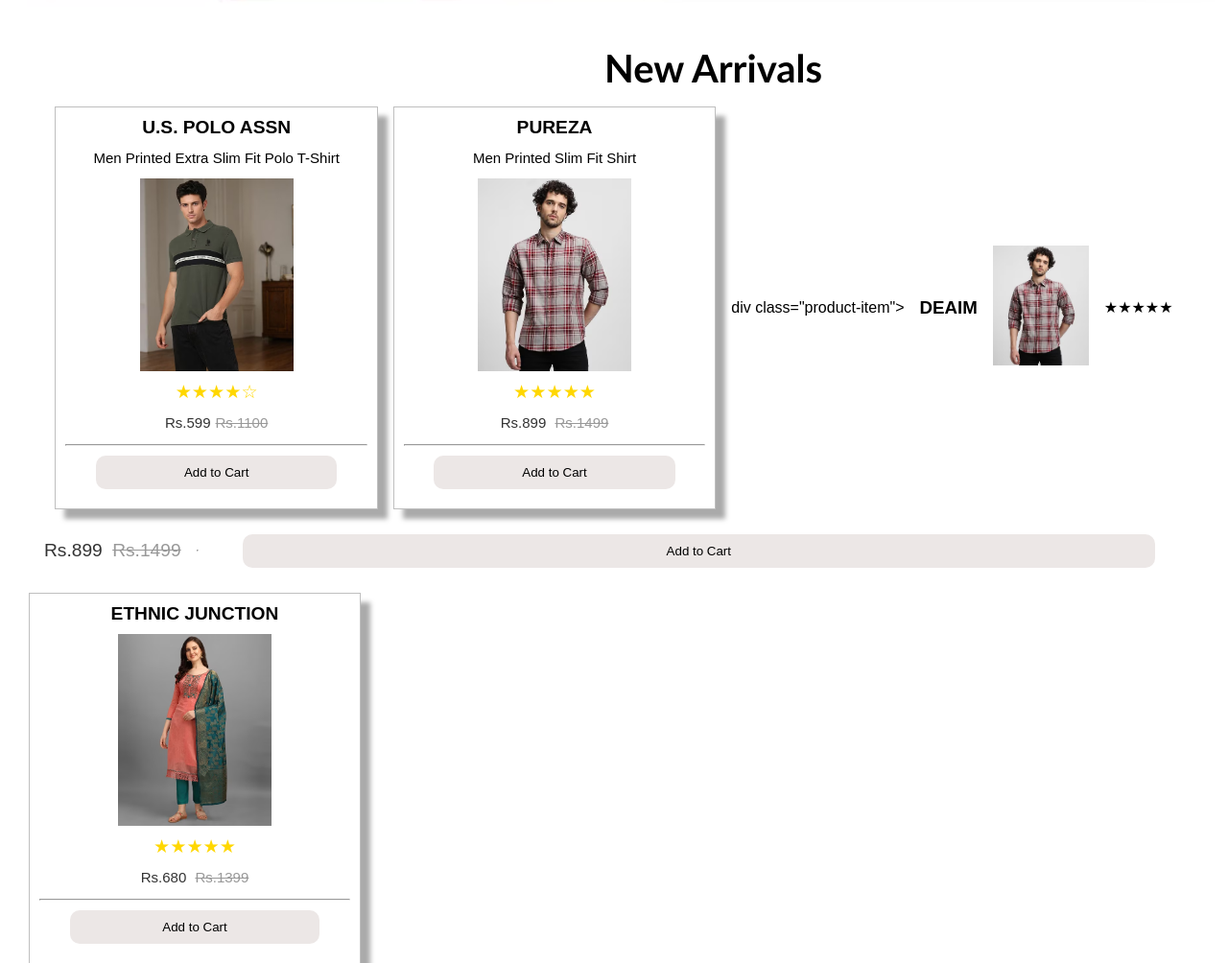
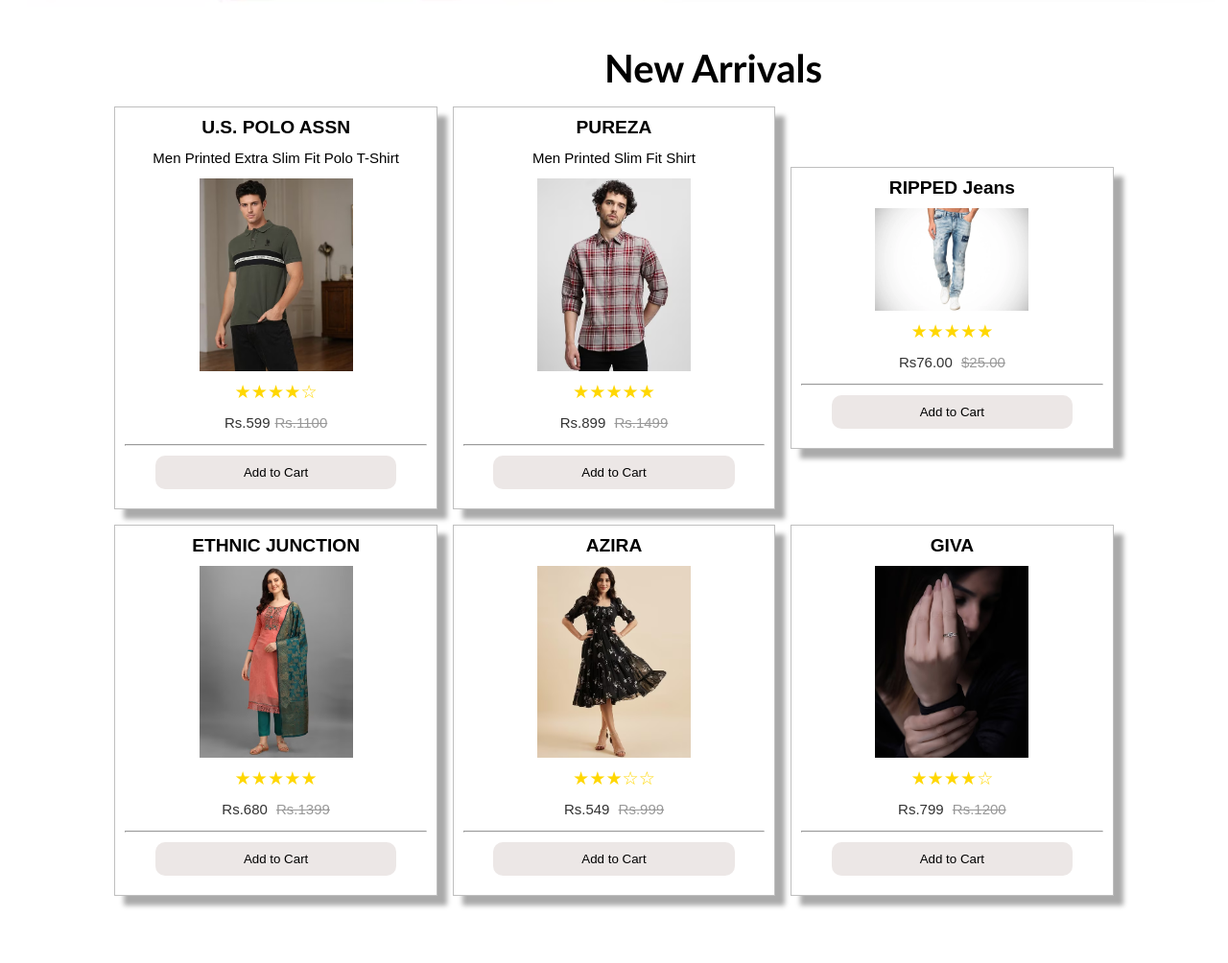
Before and after one commit to varshachamakura/Project-Work, a plain HTML site: page code.html in a window 1280 px wide. Shown: the part 1232-2236 px from the top of the page at 96% size. Drawn offline with Linux system fonts and the light colour scheme.

Commit message:
Update code.html

```diff
--- a/code.html
+++ b/code.html
@@ -112,18 +112,17 @@
                     <p class="price">Rs.899 <span class="original-price">Rs.1499</span></p><hr>
                     <button class="pd">Add to Cart</button>
                 </div>
-                div class="product-item">
-                    <h3>DEAIM</h3>
-                    <a href="mshirt.html">
-                        <img src="./images/men/shirts/den.jpg" alt="" width="100px">
+                <div class="product-item">
+                    <h3>RIPPED Jeans</h3>
+                    <a href="mj.html">
+                        <img src="./images/men/jeans/Ripped jeans for men.jpg" alt="" width="100px">
                     </a>
                     <div class="rating">
                         <span>&#9733;&#9733;&#9733;&#9733;&#9733;</span>
                     </div>
-                    <p class="price">Rs.899 <span class="original-price">Rs.1499</span></p><hr>
+                    <p class="price">Rs76.00 <span class="original-price">$25.00</span></p><hr>
                     <button class="pd">Add to Cart</button>
                 </div>
-
                 <div class="product-item">
                     <div class="wishlist"><i class="fas fa-heart"></i></div>
                     <h3>ETHNIC JUNCTION</h3>
```
